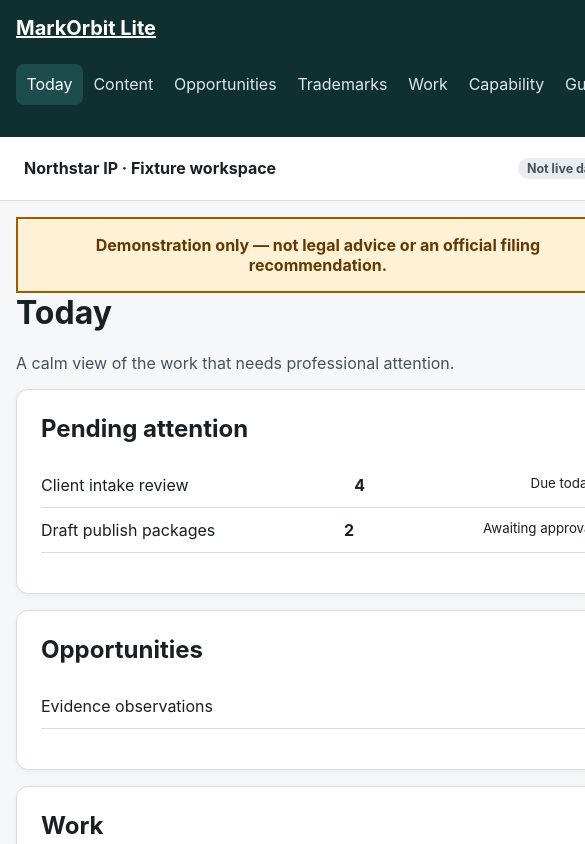
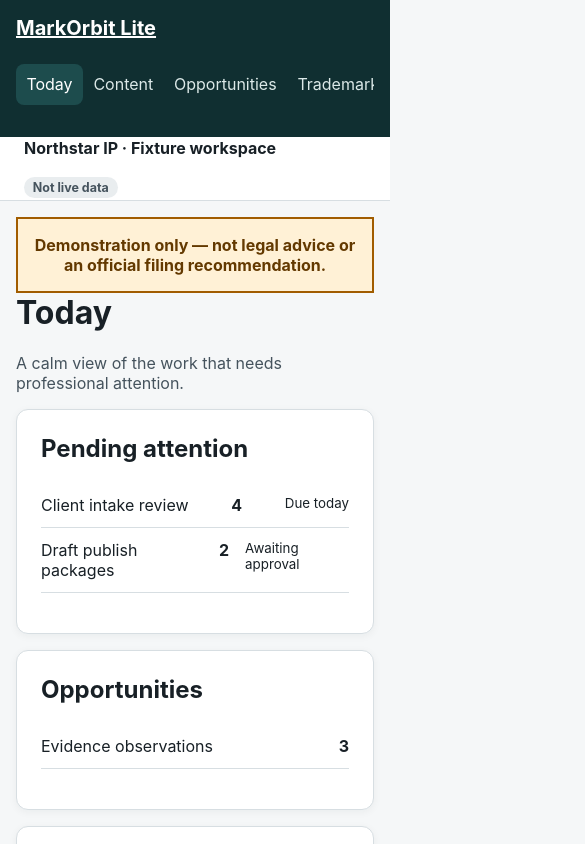
Before and after one commit to yoomarks/markorbit, a React (Vite) app in the folder apps/lite-web/: page / in a window 390 px wide. Shown: the top 844 px of the page, 585 px wide, since content can reach past the window. Built offline with nearby package versions, Linux system fonts and the light colour scheme.

Commit message:
fix: remove Lite mobile list overlays

```diff
--- a/apps/lite-web/src/lite.css
+++ b/apps/lite-web/src/lite.css
@@ -92,6 +92,11 @@
   }
 }
 @media (max-width: 640px) {
+  .mo-shell:has(.lite-workspace) {
+    grid-template-columns: minmax(0, 1fr);
+    width: 100%;
+    max-width: 100%;
+  }
   .mo-shell__body:has(.lite-workspace),
   .mo-shell main:has(.lite-workspace),
   .lite-workspace,
@@ -99,6 +104,15 @@
   .lite-workspace .lite-list > .mo-card {
     min-width: 0;
     max-width: 100%;
+  }
+  .mo-shell__body:has(.lite-workspace),
+  .mo-shell main:has(.lite-workspace) {
+    width: 100%;
+  }
+  .mo-shell__body:has(.lite-workspace) .mo-topbar {
+    min-width: 0;
+    max-width: 100%;
+    flex-wrap: wrap;
   }
   .lite-workspace .lite-filters,
   .lite-workspace .mo-alert--info {
```
